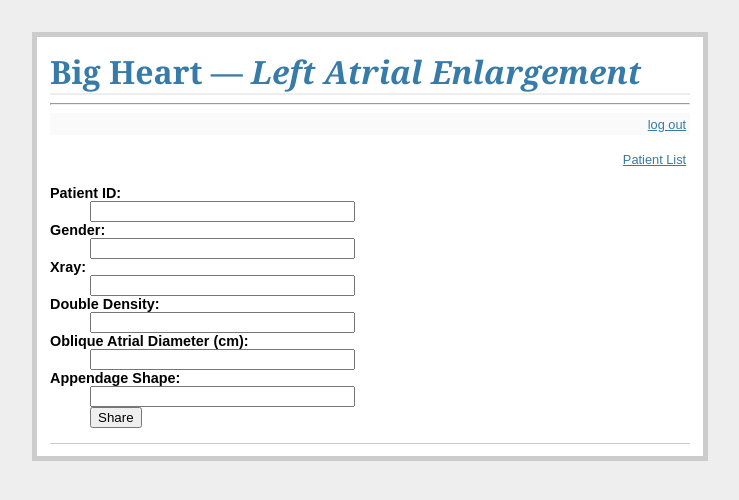
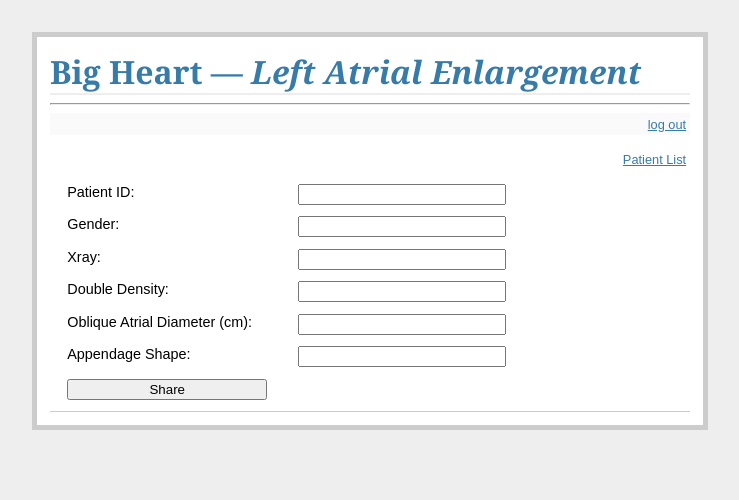
Before and after one commit to bfetler/bigheart, a Flask app: page / in a window 1280 px wide. Shown: the top 500 px of the page, without its empty margins (270-1009 px from the left). Run offline with Flask 2, Linux system fonts and the light colour scheme; the visitor is signed in with stand-in values (Sample User, id 1).

Commit message:
clean up html,css

```diff
--- a/static/style.css
+++ b/static/style.css
@@ -4,14 +4,19 @@ h1, h2           { font-family: 'Georgia', serif; margin: 0; }
 h1               { border-bottom: 2px solid #eee; }
 h2               { font-size: 1.2em; }
 h2.title         { color: black; border-bottom: 1px solid #ccc; }
+h2.title em      { margin-right: 1em; float: left; width: 15em; }
+li.outcome       { font-weight: bold; }
 
 .page            { margin: 2em auto; width: 40em; border: 5px solid #ccc;
                    padding: 0.8em; background: white; }
 .patients        { list-style: none; margin: 0; padding: 0; }
 .patients li     { margin: 0.8em 1.2em; }
 .patients li h2  { margin-left: -1em; }
+.patients li h2 a   { margin-right: 1em; float: left; width: 15em; }
+.patients li label  { margin-right: 1em; float: left; width: 15em; }
+.patients li input  { margin-right: 1em; display: block; width: 15em; }
 .add-patient     { font-size: 0.9em; border-bottom: 1px solid #ccc; }
-.new-patient     { text-align: right; }
+.new-patient     { text-align: right; font-size: 0.8em; padding: 0.3em; }
 .add-patient dl  { font-weight: bold; }
 .patient-list    { text-align: right; font-size: 0.8em; padding: 0.3em;
                    margin-bottom: 1em; }
--- a/templates/show_patient.html
+++ b/templates/show_patient.html
@@ -10,10 +10,14 @@
         <li><h2>patient: {{ patient['patient_id'] }}</h2></li>
         <li>Gender: {{ patient['gender'] }}</li>
         <li>Xray: {{ patient['xray'] }}</li>
-        <li>Double Density: {{ patient['double_density'] }}</li>
-        <li>Oblique Atrial Diameter: {{ patient['oblique_diameter'] }} cm </li>
-        <li>Appendage Shape: {{ patient['appendage_shape'] }}</li>
-        <li>Xray Outcome: {{ patient['xray_outcome'] }} LAE</li>
+        <li>
+          <ul class=patients>
+            <li>Double Density: {{ patient['double_density'] }}</li>
+            <li>Oblique Atrial Diameter: {{ patient['oblique_diameter'] }} cm </li>
+            <li>Appendage Shape: {{ patient['appendage_shape'] }}</li>
+            <li class="outcome">Xray Outcome: {{ patient['xray_outcome'] }} LAE</li>
+          </ul>
+        </li>
         <li>CT / MRI: {{ patient['ctmri'] }}</li>
         <li>Date &amp; Time: {{ patient['datetime'] }}</li>
       </ul>
@@ -22,21 +26,35 @@
         <a href="/patients/">Patient List</a>
       </div>
       <form action="{{ url_for('add_patient') }}" method=post class=add-patient>
-        <dl>
-          <dt>Patient ID:
-          <dd><input type=text size=30 name=patient_id />
-          <dt>Gender:
-          <dd><input type=text size=30 name=gender />
-          <dt>Xray:
-          <dd><input type=text size=30 name=xray />
-          <dt>Double Density:
-          <dd><input type=text size=30 name=double_density />
-          <dt>Oblique Atrial Diameter (cm):
-          <dd><input type=text size=30 name=oblique_diameter />
-          <dt>Appendage Shape:
-          <dd><input type=text size=30 name=appendage_shape />
-          <dd><input type=submit value=Share />
-        </dl>
+        <ul class="patients">
+          <li>
+            <label for="patient_id">Patient ID:</label>
+            <input type=text size=30 name=patient_id />
+          </li>
+          <li>
+            <label for="gender">Gender:</label>
+            <input type=text size=30 name=gender />
+          </li>
+          <li>
+            <label for="xray">Xray:</label>
+            <input type=text size=30 name=xray />
+          </li>
+          <li>
+            <label for="double_density">Double Density:</label>
+            <input type=text size=30 name=double_density />
+          </li>
+          <li>
+            <label for="oblique_diameter">Oblique Atrial Diameter (cm):</label>
+            <input type=text size=30 name=oblique_diameter />
+          </li>
+          <li>
+            <label for="appendage_shape">Appendage Shape:</label>
+            <input type=text size=30 name=appendage_shape />
+          </li>
+          <li>
+            <input class="submit" type=submit value=Share />
+          </li>
+        </ul>
       </form>
     {% endif %}
   {% endif %}
--- a/templates/show_patients.html
+++ b/templates/show_patients.html
@@ -4,14 +4,14 @@
     <div class='new-patient'>
       <a href={{ url_for('new_patient') }}>New Patient</a>
     </div>
-    <h2 class=title><em>Patient ID: </em><span>Date Time</span></h2>
+    <h2 class=title><em>Patient ID: </em><span>Date &amp; Time</span></h2>
     <ul class=patients>
     {% for patient in patients %}
       <li><h2>
         <a href={{ url_for('show_patient', patient_id=patient.patient_id) }}>
-           {{ patient.patient_id }}</a>
+           {{ patient.patient_id }}</a></h2>
         {{ patient['datetime'] }}
-      </h2></li>
+      </li>
     {% else %}
       <li><em>No patients listed here so far</em>
     {% endfor %}
```
